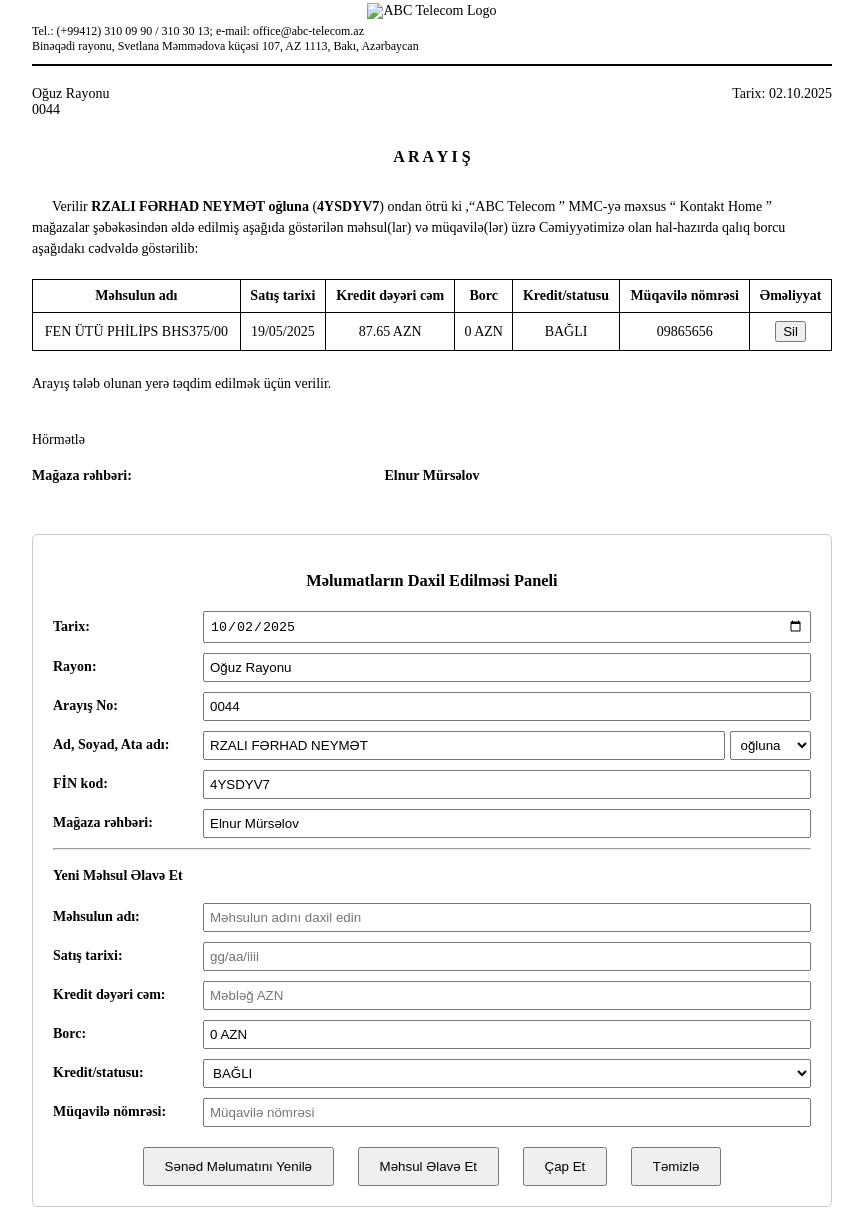
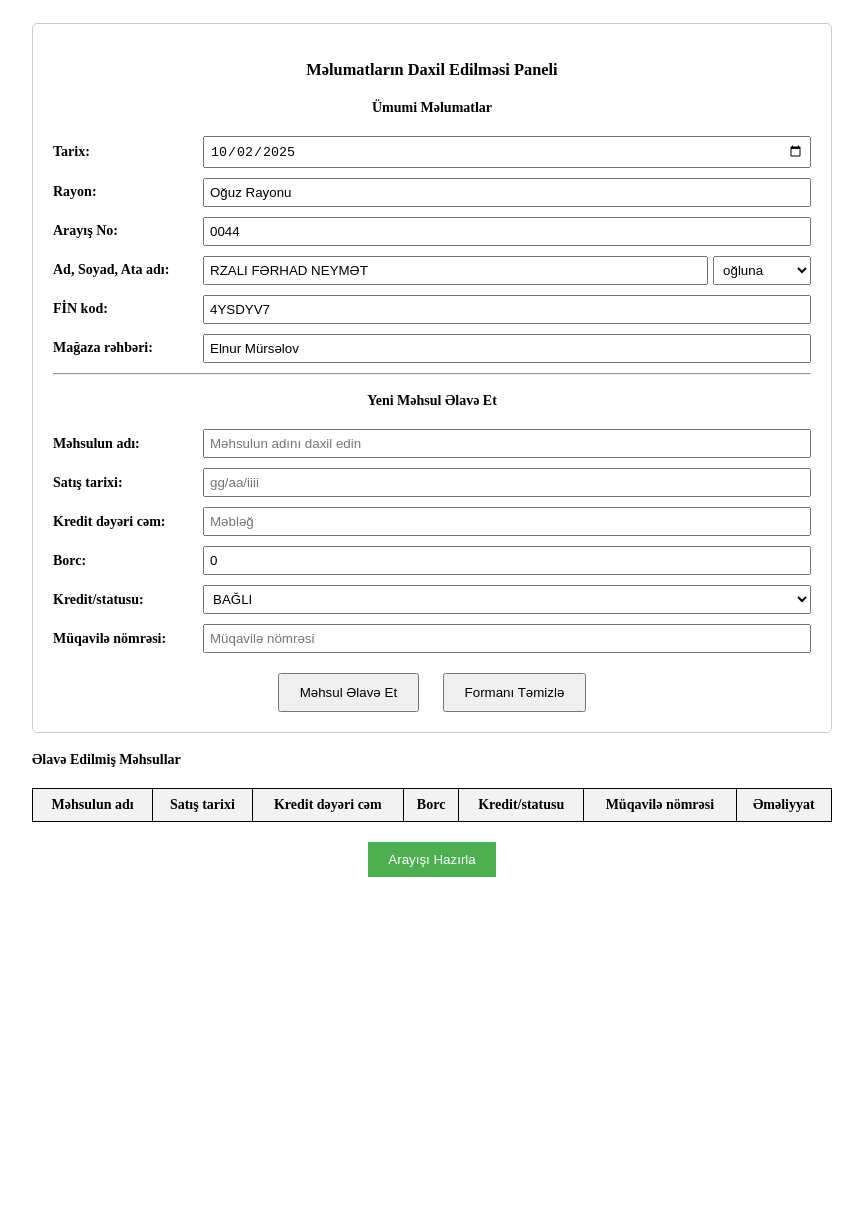
Before and after one commit to agqarafm/test, a plain HTML site: page arayis.html in a window 1280 px wide. Shown: the part 17-1244 px from the top of the page, without its empty margins (208-1071 px from the left). After the commit the page ends 934 px from the top, so only its background shows below. Drawn offline with Linux system fonts and the light colour scheme.

Commit message:
Update arayis.html

```diff
--- a/arayis.html
+++ b/arayis.html
@@ -3,283 +3,163 @@
 <head>
     <meta charset="UTF-8">
     <meta name="viewport" content="width=device-width, initial-scale=1.0">
-    <title>Arayış Forması</title>
+    <title>Arayış Sistemi</title>
     <style>
         body {
             font-family: 'Times New Roman', Times, serif;
             font-size: 14px;
             width: 800px;
-            margin: 0 auto;
+            margin: 20px auto;
             padding: 20px;
         }
-        .header {
-            text-align: left;
-            border-bottom: 2px solid black;
-            padding-bottom: 10px;
-            margin-bottom: 20px;
-            text-align: center;
+
+        /* --- Form Stili --- */
+        #form-page table {
+            width: 100%; border-collapse: collapse; margin-block: 20px;
         }
-        .header img {
-            width: 100%;
-            max-width: 750px;
+        #form-page th, #form-page td {
+            border: 1px solid black; padding: 8px; text-align: center;
         }
-        .contact-info {
-            font-size: 12px;
-            text-align: left;
-            margin-top: 5px;
-        }
-        .document-title {
-            text-align: center;
-            font-weight: bold;
-            font-size: 16px;
-            margin-top: 30px;
-            margin-bottom: 30px;
-        }
-        .info-section {
-            margin-bottom: 20px;
-        }
-        .info-section p {
-            text-indent: 20px;
-            line-height: 1.5;
-        }
-        table {
-            width: 100%;
-            border-collapse: collapse;
-            margin-top: 20px;
-            margin-bottom: 20px;
-        }
-        th, td {
-            border: 1px solid black;
-            padding: 8px;
-            text-align: center;
-        }
-        th {
-            font-weight: bold;
-        }
-        .footer {
-            margin-top: 40px;
-        }
-        .footer-line {
-            display: flex;
-            justify-content: space-between;
-            margin-top: 20px;
-        }
-        .footer-line > span {
-            flex: 1;
-        }
-        .footer-line > span:nth-child(1) {
-            text-align: left;
-        }
-        .footer-line > span:nth-child(2) {
-            text-align: center;
+        #form-page th {
+            font-weight: bold; background-color: #f2f2f2;
         }
         .form-section {
-            margin-top: 50px;
-            padding: 20px;
-            border: 1px solid #ccc;
-            border-radius: 5px;
+            padding: 20px; border: 1px solid #ccc; border-radius: 5px;
         }
-        .form-section h3 {
-            text-align: center;
-            margin-bottom: 20px;
+        .form-section h3, .form-section h4 {
+            text-align: center; margin-bottom: 20px;
         }
         .form-input {
-            margin-bottom: 10px;
-            display: flex;
-            align-items: center;
+            margin-bottom: 10px; display: flex; align-items: center;
         }
         .form-input label {
-            width: 150px;
-            font-weight: bold;
-            flex-shrink: 0;
+            width: 150px; font-weight: bold; flex-shrink: 0;
         }
         .form-input input, .form-input select {
-            padding: 5px;
+            padding: 5px; width: 100%;
         }
-        .fullname-container input {
-            width: calc(100% - 105px);
-        }
-        .fullname-container select {
-            width: 100px;
-            margin-left: 5px;
-        }
-        .form-buttons {
-            text-align: center;
-            margin-top: 20px;
-        }
-        .form-buttons button {
-            padding: 10px 20px;
-            margin: 0 10px;
-            cursor: pointer;
-        }
+        .fullname-container { display: flex; width: 100%; }
+        .fullname-container input { width: calc(100% - 105px); }
+        .fullname-container select { width: 100px; margin-left: 5px; }
+        .form-buttons { text-align: center; margin-top: 20px; }
+        .form-buttons button { padding: 10px 20px; margin: 0 10px; cursor: pointer; }
+        .prepare-button { background-color: #4CAF50; color: white; border: none; }
+
+        /* --- Arayış Stili --- */
+        #certificate-page { display: none; } /* Başlanğıcda gizli olsun */
+        .header { border-bottom: 2px solid black; padding-bottom: 10px; margin-bottom: 20px; text-align: center; }
+        .header img { width: 100%; max-width: 750px; }
+        .contact-info { font-size: 12px; text-align: left; margin-top: 5px; }
+        .document-title { text-align: center; font-weight: bold; font-size: 16px; margin-block: 30px; }
+        .info-section p { text-indent: 20px; line-height: 1.5; }
+        #certificate-page table { width: 100%; border-collapse: collapse; margin-block: 20px; }
+        #certificate-page th, #certificate-page td { border: 1px solid black; padding: 8px; text-align: center; }
+        #certificate-page th { font-weight: bold; }
+        .footer { margin-top: 40px; }
+        .footer-line { display: flex; justify-content: space-between; margin-top: 20px; }
+        .footer-line > span { flex: 1; }
+        .footer-line > span:nth-child(1) { text-align: left; }
+        .footer-line > span:nth-child(2) { text-align: center; }
+        .buttons { text-align: center; margin-top: 40px; }
+
+        /* --- Çap Stili --- */
         @media print {
-            .form-section, .no-print {
-                display: none;
-            }
-            body {
-                width: 100%;
-                padding: 0;
-                margin: 0;
-            }
+            body { margin: 0; padding: 0; }
+            #form-page, .no-print { display: none !important; }
+            #certificate-page { display: block !important; }
         }
     </style>
 </head>
 <body>
 
-    <div class="header">
-        <img src="logo.jpg" alt="ABC Telecom Logo">
-        <div class="contact-info">
-            Tel.: (+99412) 310 09 90 / 310 30 13; e-mail: office@abc-telecom.az <br>
-            Binəqədi rayonu, Svetlana Məmmədova küçəsi 107, AZ 1113, Bakı, Azərbaycan
-        </div>
-    </div>
-
-    <div style="display: flex; justify-content: space-between; align-items: flex-start;">
-        <div style="text-align: left;">
-            <span id="doc-location">Oğuz Rayonu</span><br>
-            <span id="doc-number">0044</span>
-        </div>
-        <span id="doc-date">Tarix: 02.10.2025</span>
-    </div>
-
-    <h1 class="document-title">A R A Y I Ş</h1>
-
-    <div class="info-section">
-        <p>
-            Verilir <b id="doc-fullname">RZALI FƏRHAD NEYMƏT oğluna</b> (<b id="doc-fin">4YSDYV7</b>) ondan ötrü ki ,“ABC Telecom ” MMC-yə məxsus “ Kontakt Home ” mağazalar şəbəkəsindən əldə edilmiş aşağıda göstərilən məhsul(lar) və müqavilə(lər) üzrə Cəmiyyətimizə olan hal-hazırda qalıq borcu aşağıdakı cədvəldə göstərilib:
-        </p>
-    </div>
-
-    <table id="product-table">
-        <thead>
-            <tr>
-                <th>Məhsulun adı</th>
-                <th>Satış tarixi</th>
-                <th>Kredit dəyəri cəm</th>
-                <th>Borc</th>
-                <th>Kredit/statusu</th>
-                <th>Müqavilə nömrəsi</th>
-                <th class="no-print">Əməliyyat</th>
-            </tr>
-        </thead>
-        <tbody>
-            <tr>
-                <td>FEN ÜTÜ PHİLİPS BHS375/00</td>
-                <td>19/05/2025</td>
-                <td>87.65 AZN</td>
-                <td>0 AZN</td>
-                <td>BAĞLI</td>
-                <td>09865656</td>
-                <td class="no-print"><button onclick="deleteRow(this)">Sil</button></td>
-            </tr>
-        </tbody>
-    </table>
-
-    <p style="margin-top: 25px;">Arayış tələb olunan yerə təqdim edilmək üçün verilir.</p>
-
-    <div class="footer">
-        <p>Hörmətlə</p>
-        <div class="footer-line">
-            <span><b>Mağaza rəhbəri:</b></span>
-            <span id="doc-manager-name"><b>Elnur Mürsəlov</b></span>
-            <span></span>
-        </div>
-    </div>
-
+    <div id="form-page">
         <div class="form-section">
             <h3>Məlumatların Daxil Edilməsi Paneli</h3>
+            <h4>Ümumi Məlumatlar</h4>
+            <div class="form-input"> <label for="date-input">Tarix:</label> <input type="date" id="date-input"> </div>
+            <div class="form-input"> <label for="location-input">Rayon:</label> <input type="text" id="location-input" value="Oğuz Rayonu"> </div>
+            <div class="form-input"> <label for="number-input">Arayış No:</label> <input type="text" id="number-input" value="0044"> </div>
             <div class="form-input">
-            <label for="date-input">Tarix:</label>
-            <input type="date" id="date-input" style="width: calc(100% - 150px);">
-        </div>
-        <div class="form-input">
-            <label for="location-input">Rayon:</label>
-            <input type="text" id="location-input" value="Oğuz Rayonu" style="width: calc(100% - 150px);">
-        </div>
-        <div class="form-input">
-            <label for="number-input">Arayış No:</label>
-            <input type="text" id="number-input" value="0044" style="width: calc(100% - 150px);">
-        </div>
-        <div class="form-input fullname-container">
                 <label for="fullname-input">Ad, Soyad, Ata adı:</label>
+                <div class="fullname-container">
                     <input type="text" id="fullname-input" value="RZALI FƏRHAD NEYMƏT">
                     <select id="gender-suffix">
                         <option value="oğluna">oğluna</option>
                         <option value="qızına">qızına</option>
                     </select>
                 </div>
-        <div class="form-input">
-            <label for="fin-input">FİN kod:</label>
-            <input type="text" id="fin-input" value="4YSDYV7" style="width: calc(100% - 150px);">
             </div>
-        <div class="form-input">
-            <label for="manager-input">Mağaza rəhbəri:</label>
-            <input type="text" id="manager-input" value="Elnur Mürsəlov" style="width: calc(100% - 150px);">
-        </div>
+            <div class="form-input"> <label for="fin-input">FİN kod:</label> <input type="text" id="fin-input" value="4YSDYV7"> </div>
+            <div class="form-input"> <label for="manager-input">Mağaza rəhbəri:</label> <input type="text" id="manager-input" value="Elnur Mürsəlov"> </div>
             <hr>
             <h4>Yeni Məhsul Əlavə Et</h4>
-        <div class="form-input">
-            <label for="product-name">Məhsulun adı:</label>
-            <input type="text" id="product-name" placeholder="Məhsulun adını daxil edin" style="width: calc(100% - 150px);">
-        </div>
-        <div class="form-input">
-            <label for="sale-date">Satış tarixi:</label>
-            <input type="text" id="sale-date" placeholder="gg/aa/iiii" style="width: calc(100% - 150px);">
-        </div>
-        <div class="form-input">
-            <label for="credit-value">Kredit dəyəri cəm:</label>
-            <input type="text" id="credit-value" placeholder="Məbləğ AZN" style="width: calc(100% - 150px);">
-        </div>
-        <div class="form-input">
-            <label for="debt-value">Borc:</label>
-            <input type="text" id="debt-value" value="0 AZN" readonly style="width: calc(100% - 150px);">
-        </div>
+            <div class="form-input"> <label for="product-name">Məhsulun adı:</label> <input type="text" id="product-name" placeholder="Məhsulun adını daxil edin"> </div>
+            <div class="form-input"> <label for="sale-date">Satış tarixi:</label> <input type="text" id="sale-date" placeholder="gg/aa/iiii"> </div>
+            <div class="form-input"> <label for="credit-value">Kredit dəyəri cəm:</label> <input type="text" id="credit-value" placeholder="Məbləğ"> </div>
+            <div class="form-input"> <label for="debt-value">Borc:</label> <input type="text" id="debt-value" value="0" readonly> </div>
             <div class="form-input">
                 <label for="credit-status">Kredit/statusu:</label>
-            <select id="credit-status" style="width: calc(100% - 150px);">
+                <select id="credit-status">
                     <option value="BAĞLI">BAĞLI</option>
                     <option value="AÇIQ">AÇIQ</option>
                 </select>
             </div>
-        <div class="form-input">
-            <label for="contract-number">Müqavilə nömrəsi:</label>
-            <input type="text" id="contract-number" placeholder="Müqavilə nömrəsi" style="width: calc(100% - 150px);">
+            <div class="form-input"> <label for="contract-number">Müqavilə nömrəsi:</label> <input type="text" id="contract-number" placeholder="Müqavilə nömrəsi"> </div>
+            <div class="form-buttons">
+                <button onclick="addProduct()">Məhsul Əlavə Et</button>
+                <button onclick="clearProductForm()">Formanı Təmizlə</button>
             </div>
-        <div class="form-buttons">
-            <button onclick="updateDocumentInfo()">Sənəd Məlumatını Yenilə</button>
-            <button onclick="addProduct()">Məhsul Əlavə Et</button>
+        </div>
+        <h4>Əlavə Edilmiş Məhsullar</h4>
+        <table id="product-table-form">
+            <thead> <tr> <th>Məhsulun adı</th> <th>Satış tarixi</th> <th>Kredit dəyəri cəm</th> <th>Borc</th> <th>Kredit/statusu</th> <th>Müqavilə nömrəsi</th> <th>Əməliyyat</th> </tr> </thead>
+            <tbody></tbody>
+        </table>
+        <div class="form-buttons"> <button onclick="generateAndShowCertificate()" class="prepare-button">Arayışı Hazırla</button> </div>
+    </div>
+
+    <div id="certificate-page">
+        <div class="header">
+            <img src="logo.jpg" alt="ABC Telecom Logo">
+            <div class="contact-info"> Tel.: (+99412) 310 09 90 / 310 30 13; e-mail: office@abc-telecom.az <br> Binəqədi rayonu, Svetlana Məmmədova küçəsi 107, AZ 1113, Bakı, Azərbaycan </div>
+        </div>
+        <div style="display: flex; justify-content: space-between; align-items: flex-start;">
+            <div style="text-align: left;"> <span id="doc-location"></span><br> <span id="doc-number"></span> </div>
+            <span id="doc-date"></span>
+        </div>
+        <h1 class="document-title">A R A Y I Ş</h1>
+        <div class="info-section">
+            <p> Verilir <b id="doc-fullname"></b> (<b id="doc-fin"></b>) ondan ötrü ki ,“ABC Telecom ” MMC-yə məxsus “ Kontakt Home ” mağazalar şəbəkəsindən əldə edilmiş aşağıda göstərilən məhsul(lar) və müqavilə(lər) üzrə Cəmiyyətimizə olan hal-hazırda qalıq borcu aşağıdakı cədvəldə göstərilib: </p>
+        </div>
+        <table id="product-table-certificate">
+            <thead> <tr> <th>Məhsulun adı</th> <th>Satış tarixi</th> <th>Kredit dəyəri cəm</th> <th>Borc</th> <th>Kredit/statusu</th> <th>Müqavilə nömrəsi</th> </tr> </thead>
+            <tbody></tbody>
+        </table>
+        <p style="margin-top: 25px;">Arayış tələb olunan yerə təqdim edilmək üçün verilir.</p>
+        <div class="footer">
+            <p>Hörmətlə</p>
+            <div class="footer-line"> <span><b>Mağaza rəhbəri:</b></span> <span id="doc-manager-name"></span> <span></span> </div>
+        </div>
+        <div class="buttons no-print">
             <button onclick="window.print()">Çap Et</button>
-            <button onclick="clearForm()">Təmizlə</button>
+            <button onclick="showPage('form-page')">Geri Qayıt</button>
         </div>
     </div>
 
     <script>
-        function updateDocumentInfo() {
-            const dateInput = document.getElementById('date-input').value;
-            const locationInput = document.getElementById('location-input').value;
-            const numberInput = document.getElementById('number-input').value;
-            const fullnameInput = document.getElementById('fullname-input').value;
-            const genderSuffix = document.getElementById('gender-suffix').value;
-            const finInput = document.getElementById('fin-input').value;
-            const managerInput = document.getElementById('manager-input').value;
+        // Səhifə yüklənəndə tarixi formdakı xanaya yaz
+        window.onload = function() {
+            document.getElementById('date-input').valueAsDate = new Date();
+        };
 
-            let formattedDate = '';
-            if (dateInput) {
-                const date = new Date(dateInput);
-                const day = String(date.getDate()).padStart(2, '0');
-                const month = String(date.getMonth() + 1).padStart(2, '0');
-                const year = date.getFullYear();
-                formattedDate = `${day}.${month}.${year}`;
+        // Səhifələri göstər/gizlə funksiyası
+        function showPage(pageId) {
+            document.getElementById('form-page').style.display = 'none';
+            document.getElementById('certificate-page').style.display = 'none';
+            document.getElementById(pageId).style.display = 'block';
         }
 
-            document.getElementById('doc-date').innerText = `Tarix: ${formattedDate}`;
-            document.getElementById('doc-location').innerText = locationInput;
-            document.getElementById('doc-number').innerText = numberInput;
-            document.getElementById('doc-fullname').innerText = `${fullnameInput} ${genderSuffix}`;
-            document.getElementById('doc-fin').innerText = finInput;
-            document.getElementById('doc-manager-name').innerHTML = `<b>${managerInput}</b>`;
-        }
-
+        // Formdakı məhsul cədvəlinə məlumat əlavə et
         function addProduct() {
             const productName = document.getElementById('product-name').value;
             const saleDate = document.getElementById('sale-date').value;
@@ -293,65 +173,81 @@
                 return;
             }
 
-            const tableBody = document.getElementById('product-table').getElementsByTagName('tbody')[0];
+            const tableBody = document.getElementById('product-table-form').getElementsByTagName('tbody')[0];
             const newRow = tableBody.insertRow();
+            newRow.innerHTML = `
+                <td>${productName}</td> <td>${saleDate}</td> <td>${creditValue} AZN</td>
+                <td>${debtValue} AZN</td> <td>${creditStatus}</td> <td>${contractNumber}</td>
+                <td><button onclick="deleteRow(this)">Sil</button></td>
+            `;
+            clearProductForm();
+        }
 
-            newRow.innerHTML = `
-                <td>${productName}</td>
-                <td>${saleDate}</td>
-                <td>${creditValue} AZN</td>
-                <td>${debtValue}</td>
-                <td>${creditStatus}</td>
-                <td>${contractNumber}</td>
-                <td class="no-print"><button onclick="deleteRow(this)">Sil</button></td>
-            `;
+        function deleteRow(button) {
+            button.closest('tr').remove();
+        }
 
+        function clearProductForm() {
             document.getElementById('product-name').value = '';
             document.getElementById('sale-date').value = '';
             document.getElementById('credit-value').value = '';
             document.getElementById('contract-number').value = '';
         }
 
-        function deleteRow(button) {
-            const row = button.parentNode.parentNode;
-            row.parentNode.removeChild(row);
+        // Arayışı hazırla və göstər
+        function generateAndShowCertificate() {
+            // Məlumatları obyektdə yığ
+            const data = {
+                date: document.getElementById('date-input').value,
+                location: document.getElementById('location-input').value,
+                number: document.getElementById('number-input').value,
+                fullname: document.getElementById('fullname-input').value,
+                genderSuffix: document.getElementById('gender-suffix').value,
+                fin: document.getElementById('fin-input').value,
+                manager: document.getElementById('manager-input').value,
+                products: []
+            };
+
+            const tableRows = document.getElementById('product-table-form').getElementsByTagName('tbody')[0].rows;
+            for (let row of tableRows) {
+                data.products.push({
+                    name: row.cells[0].innerText, saleDate: row.cells[1].innerText,
+                    creditValue: row.cells[2].innerText, debt: row.cells[3].innerText,
+                    status: row.cells[4].innerText, contract: row.cells[5].innerText
+                });
             }
 
-        function clearForm() {
-            document.getElementById('date-input').valueAsDate = new Date();
-            document.getElementById('location-input').value = 'Oğuz Rayonu';
-            document.getElementById('number-input').value = '0044';
-            document.getElementById('fullname-input').value = 'RZALI FƏRHAD NEYMƏT';
-            document.getElementById('gender-suffix').value = 'oğluna';
-            document.getElementById('fin-input').value = '4YSDYV7';
-            document.getElementById('manager-input').value = 'Elnur Mürsəlov';
+            // Arayış səhifəsini bu məlumatlarla doldur
+            populateCertificate(data);
 
-            document.getElementById('product-name').value = '';
-            document.getElementById('sale-date').value = '';
-            document.getElementById('credit-value').value = '';
-            document.getElementById('contract-number').value = '';
-
-            const tableBody = document.getElementById('product-table').getElementsByTagName('tbody')[0];
-            while (tableBody.rows.length > 0) {
-               tableBody.deleteRow(0);
-            }
-            updateDocumentInfo();
+            // Arayış səhifəsini göstər
+            showPage('certificate-page');
         }
 
-        window.onload = function() {
-            // Səhifə yüklənəndə yalnız tarixi yeniləyir, qalan məlumatlar statik qalır
-            document.getElementById('date-input').valueAsDate = new Date();
-            const dateInput = document.getElementById('date-input').value;
+        // Arayış səhifəsindəki elementləri dolduran funksiya
+        function populateCertificate(data) {
             let formattedDate = '';
-            if (dateInput) {
-                const date = new Date(dateInput);
-                const day = String(date.getDate()).padStart(2, '0');
-                const month = String(date.getMonth() + 1).padStart(2, '0');
-                const year = date.getFullYear();
-                formattedDate = `${day}.${month}.${year}`;
+            if (data.date) {
+                const date = new Date(data.date);
+                formattedDate = `${String(date.getDate()).padStart(2, '0')}.${String(date.getMonth() + 1).padStart(2, '0')}.${date.getFullYear()}`;
             }
             document.getElementById('doc-date').innerText = `Tarix: ${formattedDate}`;
-        };
+            document.getElementById('doc-location').innerText = data.location;
+            document.getElementById('doc-number').innerText = data.number;
+            document.getElementById('doc-fullname').innerText = `${data.fullname} ${data.genderSuffix}`;
+            document.getElementById('doc-fin').innerText = data.fin;
+            document.getElementById('doc-manager-name').innerHTML = `<b>${data.manager}</b>`;
+
+            const tableBody = document.getElementById('product-table-certificate').getElementsByTagName('tbody')[0];
+            tableBody.innerHTML = ''; // Cədvəli təmizlə
+            data.products.forEach(p => {
+                const newRow = tableBody.insertRow();
+                newRow.innerHTML = `
+                    <td>${p.name}</td> <td>${p.saleDate}</td> <td>${p.creditValue}</td>
+                    <td>${p.debt}</td> <td>${p.status}</td> <td>${p.contract}</td>
+                `;
+            });
+        }
     </script>
 </body>
 </html>
```
Lines whose indentation alone changed are shown as unchanged.
